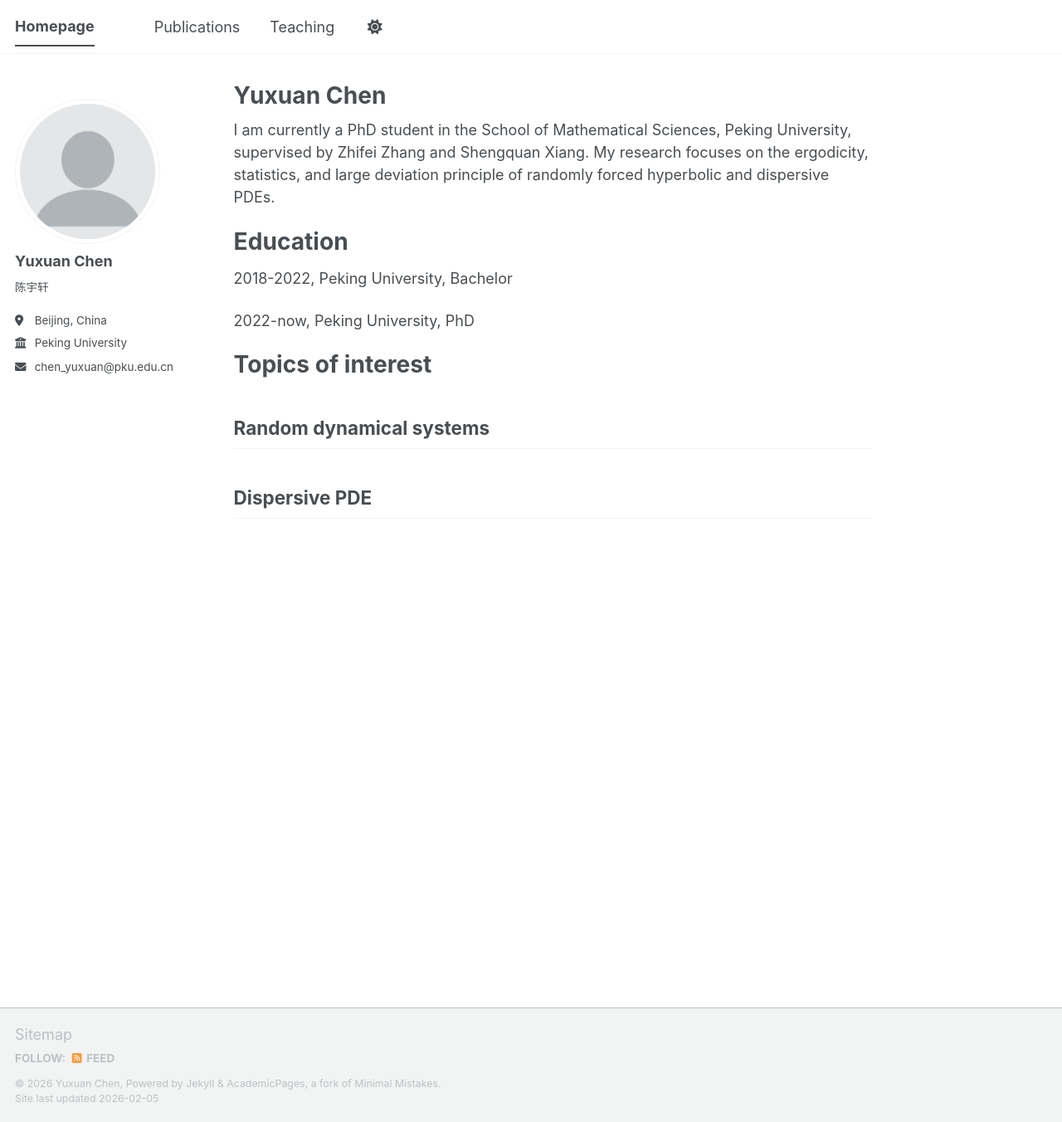
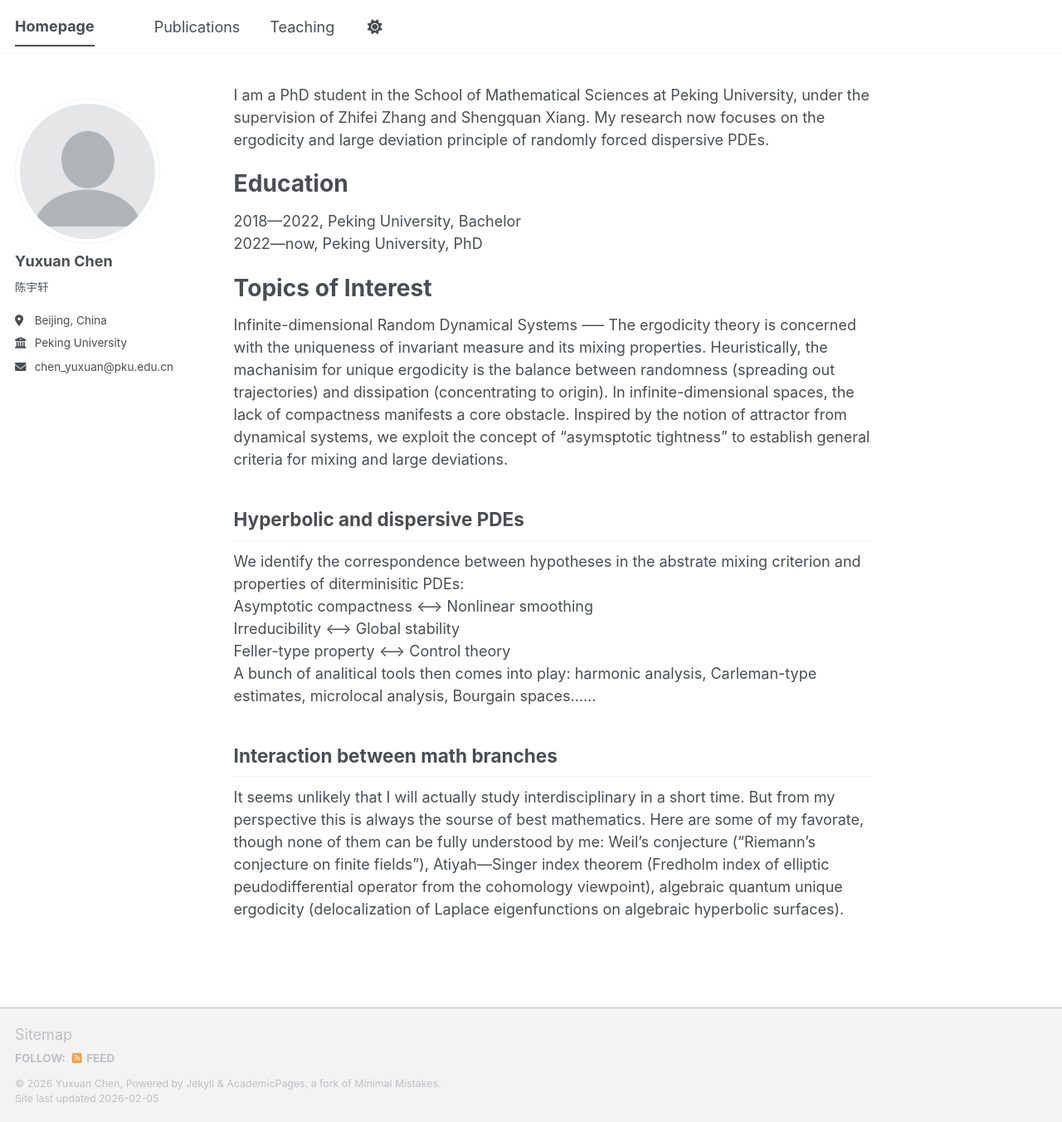
Before and after one commit to yxchen-pku/yxchen-pku.github.io, a Jekyll site: the page built from _pages/about.md, in a window 1280 px wide and 1352 px high. Shown: the whole window at 83% size. Built offline with Jekyll 4.4.1, drawn with Linux system fonts in a browser that asks for light colours; a script bundle is joined from its source files by our own code; library files that are not in the unit come from our copies.

Commit message:
Update about.md

```diff
--- a/_pages/about.md
+++ b/_pages/about.md
@@ -1,25 +1,33 @@
 ---
 permalink: /
-title: "Yuxuan Chen"
+title:
 author_profile: true
 redirect_from:
   - /about/
   - /about.html
 ---
 
-I am currently a PhD student in the School of Mathematical Sciences, Peking University, supervised by Zhifei Zhang and Shengquan Xiang. My research focuses on the ergodicity, statistics, and large deviation principle of randomly forced hyperbolic and dispersive PDEs.
+I am a PhD student in the School of Mathematical Sciences at Peking University, under the supervision of Zhifei Zhang and Shengquan Xiang. My research now focuses on the ergodicity and large deviation principle of randomly forced dispersive PDEs.
 
 Education
 ======
-2018-2022, Peking University, Bachelor
+2018—2022, Peking University, Bachelor
+2022—now, Peking University, PhD
 
-2022-now, Peking University, PhD
+Topics of Interest
+======
+Infinite-dimensional Random Dynamical Systems
+-----
+The ergodicity theory is concerned with the uniqueness of invariant measure and its mixing properties. Heuristically, the machanisim for unique ergodicity is the balance between randomness (spreading out trajectories) and dissipation (concentrating to origin). In infinite-dimensional spaces, the lack of compactness manifests a core obstacle. Inspired by the notion of attractor from dynamical systems, we exploit the concept of "asymsptotic tightness" to establish general criteria for mixing and large deviations.
 
-Topics of interest
-======
+Hyperbolic and dispersive PDEs
+-----
+We identify the correspondence between hypotheses in the abstrate mixing criterion and properties of diterminisitic PDEs:
+Asymptotic compactness ⟷ Nonlinear smoothing
+Irreducibility ⟷ Global stability
+Feller-type property ⟷ Control theory
+A bunch of analitical tools then comes into play: harmonic analysis, Carleman-type estimates, microlocal analysis, Bourgain spaces......
 
-Random dynamical systems
+Interaction between math branches
 -----
-
-Dispersive PDE
------
+It seems unlikely that I will actually study interdisciplinary in a short time. But from my perspective this is always the sourse of best mathematics. Here are some of my favorate, though none of them can be fully understood by me: Weil's conjecture ("Riemann's conjecture on finite fields"), Atiyah—Singer index theorem (Fredholm index of elliptic peudodifferential operator from the cohomology viewpoint), algebraic quantum unique ergodicity (delocalization of Laplace eigenfunctions on algebraic hyperbolic surfaces).
```
